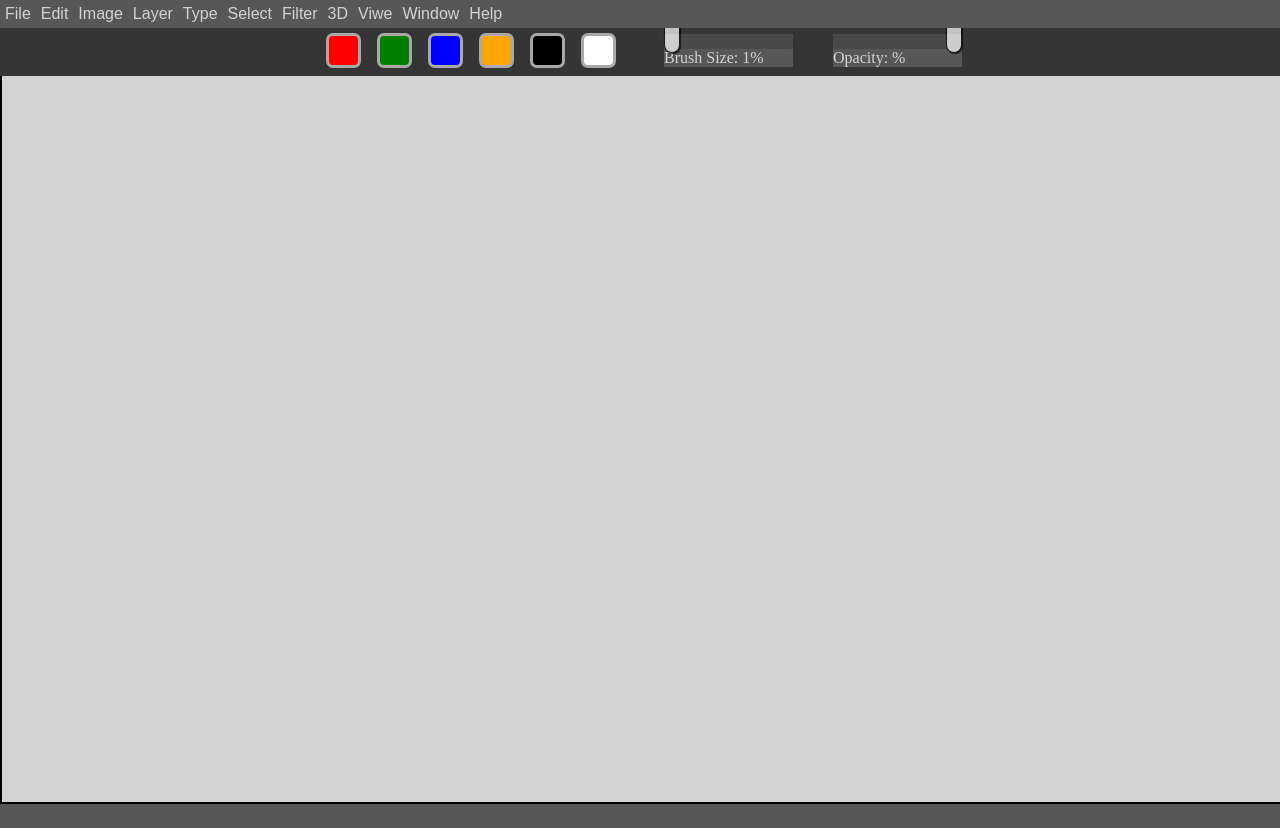
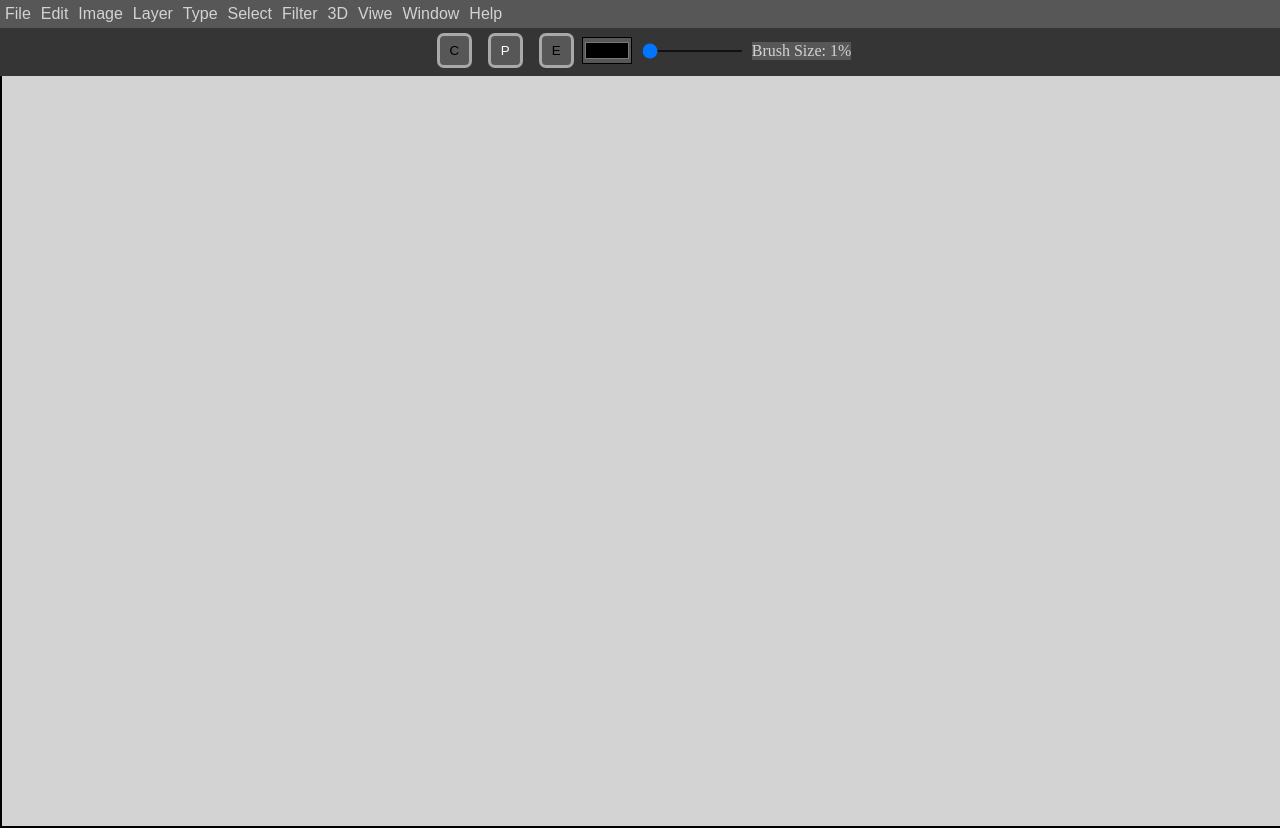
Before and after one commit to Klockreen/Drawing-program, a plain HTML site: page index.html in a window 1280 px wide. Before the commit the page ends 804 px from the top, so only its background shows below. Drawn offline with Linux system fonts and the light colour scheme.

Commit message:
clear canvas

```diff
--- a/Main.js
+++ b/Main.js
@@ -1,29 +1,39 @@
 window.addEventListener('load' , () => {
-  //colorsBtn
-  const redBtn = document.querySelector(".red");
-  const greenBtn = document.querySelector(".green");
+  //verebles
+  const pen = document.querySelector(".pen");
+  /* const greenBtn = document.querySelector(".green");
   const blueBtn = document.querySelector(".blue");
-  const orangeBtn = document.querySelector(".orange");
-  const blackBtn = document.querySelector(".black");
-  const whiteBtn = document.querySelector(".white");
+  const orangeBtn = document.querySelector(".orange"); */
+  const clearBtn = document.querySelector(".clear");
+  const eraserBtn = document.querySelector(".erase");
+
+  //varibles canvas
+  const canvas = document.querySelector("#canvas");
+  const ctx = canvas.getContext("2d");
+
+  document.getElementById("color").onchange = change;
+
 
   const sliderBar = document.querySelector("slider");
 
   var slider = document.getElementById("myRange");
   var output = document.getElementById("demo");
-  output.innerHTML = slider.value;
 
-  /* const Opsliderbar = document.getElementById("Opslider");
-
-  var Opslider = document.getElementById("myOpRange");
-  var Opoutput = document.getElementById("Opdemo");
-  output.innerHTML = Opslider.value; */
+    //EventListeners
+    canvas.addEventListener('mousedown', startPosition);
+    canvas.addEventListener('mouseup', endPosition);
+    canvas.addEventListener('mousemove', draw);
 
 
+     pen.addEventListener('click',pentool);
+  /*   greenBtn.addEventListener('click',changeToGreen);
+    blueBtn.addEventListener('click',changeToBlue);
+    orangeBtn.addEventListener('click',changeToOrange); */
+    eraserBtn.addEventListener('click',eraserBtn);
+    clearBtn.addEventListener('click',clear);
 
 
-  const canvas = document.querySelector("#canvas");
-  const ctx = canvas.getContext("2d");
+  output.innerHTML = slider.value;
 
 
   //Resizing
@@ -39,19 +49,12 @@ window.addEventListener('load' , () => {
   ctx.fillRect(200,200, 200, 200 );
 */
 
-/*
- //Draw line
- ctx.beginPath();
- ctx.moveTo(100,100);
- ctx.lineTo(200,100);
- ctx.lineTo(200,150);
- ctx.lineTo(300,150);
- ctx.closePath();
- ctx.stroke();
-*/
+
+
 
  //variables
   let painting = false;
+  var color = "rgb(0,0,0)";
 
 
 
@@ -66,73 +69,90 @@ window.addEventListener('load' , () => {
 
   }
 
-  function draw(e){
+  function draw(e)
+  {
     if (!painting) return;
-   /*  ctx.lineWidth = 5; */
     ctx.lineCap = "round";
     /* ctx.globalAlpha = 1; */
-
-
-
-
+    ctx.strokeStyle = color;
     ctx.lineTo(e.clientX, e.clientY);
     ctx.stroke();
     ctx.beginPath();
     ctx.moveTo(e.clientX, e.clientY);
+    ctx.fill()
+  }
+
+
+  function pentool ()
+  {
+    painting = true;
+    ctx.stroke();
+    console.log(painting)
+  }
+
+
+    function change(e)
+    {
+     color = this.value;
+     console.log(color)
+    }
+
+
+/*      function eraserBtn  ()
+    {
+      console.log(painting)
+      console.log("eraser")
+      ctx.globalCompositeOperation = 'source-out';
+      painting = fasle;
 
     }
-  function changeToRed (){
+ */
+    function clear(){
+      painting = false;
+      console.log(painting)
+      ctx.clearRect(0, 0, canvas.width, canvas.height);
+    }
 
-    ctx.strokeStyle = "red";
+
+/*
+    function changeToBlack (){
+
+      color = "black";
     }
+
+
   function changeToGreen (){
 
-    ctx.strokeStyle = "green";
+    color = "green";
   }
   function changeToBlue (){
 
-    ctx.strokeStyle = "blue";
+    color = "blue";
   }
   function changeToOrange (){
 
-    ctx.strokeStyle = "orange";
-  }
-  function changeToBlack (){
-
-    ctx.strokeStyle = "black";
-  }
-  function changeToWhite (){
-
-    ctx.strokeStyle = "white";
-  }
-
-
-  slider.oninput = function() {
-    output.innerHTML = this.value;
-    ctx.lineWidth = this.value;
-    /* console.log(ctx.lineWidth) */
-
-    /* ctx.globalAlpha = this.value;
-    console.log(ctx.globalAlpha) */
-  }
-
-/*   Opslider.Opoutput = function() {
-    output.innerHTML = this.value;
+    color = "orange";
   }
   */
 
 
 
-  //EventListeners
-  canvas.addEventListener('mousedown', startPosition);
-  canvas.addEventListener('mouseup', endPosition);
-  canvas.addEventListener('mousemove', draw);
-  redBtn.addEventListener('click',changeToRed);
-  greenBtn.addEventListener('click',changeToGreen);
-  blueBtn.addEventListener('click',changeToBlue);
-  orangeBtn.addEventListener('click',changeToOrange);
-  whiteBtn.addEventListener('click',changeToWhite);
-  blackBtn.addEventListener('click',changeToBlack);
+  slider.oninput = function()
+  {
+    output.innerHTML = this.value;
+    ctx.lineWidth = this.value;
+
+  }
+
+
+
+
+
+
+
+
+
+
 
 
 });
--- a/index.html
+++ b/index.html
@@ -170,22 +170,28 @@
     </section>
   </header>
 <div class = "panel">
-    <button type="button" class="red"></button>
-    <button type="button" class="green"></button>
+    <button type="button" class="clear">C</button>
+    <button type="button" class="pen">P</button>
+    <!--<button type="button" class="green"></button>
     <button type="button" class="blue"></button>
-    <button type="button" class="orange"></button>
-    <button type="button" class="black"></button>
-    <button type="button" class="white"></button>
-    <div class="slidecontainer">
-      <input type="range" min="1" max="100" value="1" class="slider" id="myRange">
+    <button type="button" class="orange"></button> -->
+    <button type="button" class="erase">E</button>
+    <div class="colorPick">
+      <input type="color" id="color" value="Color"4>
+    </div>
+      <input type="range" class="range" min="1" max="100" value="1" class="slider" id="myRange">
       <p>Brush Size: <span id="demo"></span>%</p>
     </div>
-    <div class="opSlideContainer">
-      <input type="range" min="1" max="100" value="100" class="Opslider" id="myOpRange">
-      <p>Opacity: <span id="Opdemo"></span>%</p>
+    <div class="opSlider">
+      <span di="rangeValue">0</span>
+      <input type="range" class="range" name="" value="100" min="0" max="100" on mousemove="rangslider">
     </div>
+
+
+
 </div>
   <canvas id="canvas"></canvas>
    <script src="Main.js" ></script>
+
 </body>
 </html>
--- a/style.css
+++ b/style.css
@@ -131,10 +131,10 @@
 
 /* Slider */
 
-.opslidecontainer, .slidecontainer{
+.slidecontainer{
   margin-left: 40px;
 }
- .slider,  .Opslider{
+ .slider{
 
   -webkit-appearance: none;
   width: 100%;
@@ -146,8 +146,8 @@
   -webkit-transition: .2s;
   transition: opacity .2s;
 }
-.slider::-webkit-slider-thumb,
-.opslider::-webkit-slider-thumb{
+.slider::-webkit-slider-thumb
+{
   -webkit-appearance: none;
   border: 1px solid #000000;
   height: 36px;
@@ -158,7 +158,16 @@
   margin-top: -14px; /* You need to specify a margin in Chrome, but in Firefox and IE it is automatic */
   box-shadow: 1px 1px 1px #000000, 0px 0px 1px #0d0d0d;
 }
-
+.range
+{
+  margin: 10px;
+  width: 100px;
+  height: 2px;
+  background: #111;
+  -webkit-appearance: none;
+  outline: none;
+  border-radius: 2px;
+}
 
 .slider:hover, .Opslider:hover {
   opacity: 1;
@@ -177,11 +186,12 @@ p{
 
 
 /* colors */
-.red{
-  background-color: red;
-}
+
 .green{
   background-color: green;
+}
+.pen{
+  color: white;
 }
 
 .blue{
```
Lines whose indentation alone changed are shown as unchanged.
